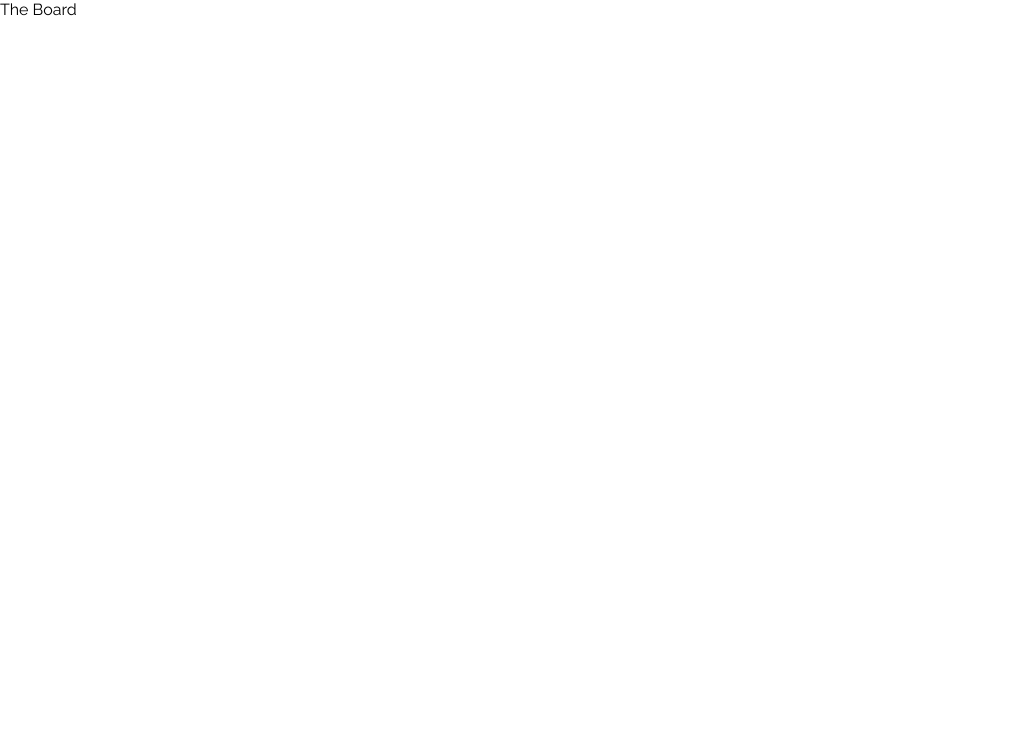
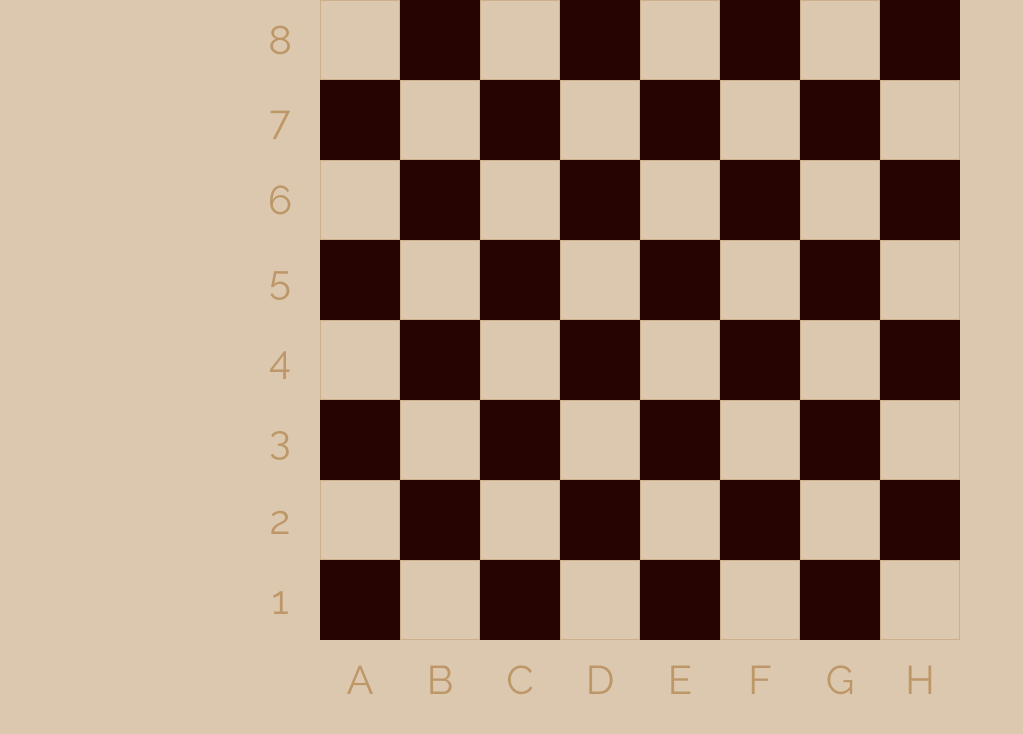
Before and after one commit to bespired/chess, a Vue app: page / in a window 1280 px wide. Shown: the top 734 px of the page, without its empty margins (0-1023 px from the left). Built offline with nearby package versions, Linux system fonts and the light colour scheme.

Commit message:
draw the board

```diff
--- a/src/components/ChessBoard.vue
+++ b/src/components/ChessBoard.vue
@@ -1,11 +1,34 @@
 <template>
-  <div class="chessboard">
-    The Board
-  </div>
+	<div class="chessboard" >
+		<div class="row" v-for="file in [8,7,6,5,4,3,2,1]" :key="file" >
+			<div class="file-tile">{{ file }}</div>
+			<div v-for="(rankletter, ranknumber) in ['A','B','C','D','E','F','G','H']"
+				:key="`${rankletter}${file}`"
+				:class="tile(ranknumber, file)">
+				<!-- draw the piece -->
+			</div>
+			<div class="none-tile"></div>
+		</div>
+		<div class="row">
+			<div class="none-tile"></div>
+			<div v-for="rank in ['A','B','C','D','E','F','G','H']" :key="rank" class="rank-tile">
+				{{ rank }}
+			</div>
+			<div class="none-tile"></div>
+		</div>
+	</div>
 </template>
 
 <script>
 export default {
-  name: 'ChessBoard',
+	name: 'ChessBoard',
+	methods: {
+		tile(rank, file) {
+			return ((file % 2) + (rank % 2)) % 2 === 0
+				? "light-tile"
+				: "dark-tile"
+			;
+		},
+	}
 }
 </script>
--- a/src/scss/app.scss
+++ b/src/scss/app.scss
@@ -1,2 +1,3 @@
 @import 'variables';
 @import 'main';
+@import 'board';
--- /dev/null
+++ b/src/scss/board.scss
@@ -0,0 +1,40 @@
+.chessboard{
+    margin: 0 auto;
+
+    @media screen and (orientation:portrait) {
+        [class*="-tile"]{
+            box-sizing: border-box;
+            width: 10vw;
+            height: 10vw;
+            line-height: 10vw;
+        }
+        .rank-tile, .file-tile{
+            font-size: 5vw;
+        }
+    }
+    @media screen and (orientation:landscape) {
+        [class*="-tile"]{
+            box-sizing: border-box;
+            width: 10vh;
+            height: 10vh;
+            line-height: 10vh;
+        }
+        .rank-tile, .file-tile{
+            font-size: 5vh;
+        }
+    }
+    .row{
+        display: flex;
+    }
+    .light-tile{
+        background-color: $light-tile;
+        border: 1px solid darken($light-tile, 10%)
+    }
+    .dark-tile{
+        background-color: $dark-tile;
+        border: 1px solid $dark-tile;
+    }
+    .rank-tile, .file-tile{
+        text-align: center;
+    }
+}
--- a/src/scss/main.scss
+++ b/src/scss/main.scss
@@ -5,6 +5,11 @@ body{
     padding: 0;
     border: 0;
     overscroll-behavior: none;
+
+    // background-color: lighten($Chess-1-hex, 20%);
+    background-color: $light-tile;
+    color: darken($Chess-1-hex, 20%);
+
 }
 
 a{
@@ -25,6 +30,7 @@ ul, menu, dir, h1, h2, h3, h4, p, hr {
     font-family: '#{$default-font}', sans-serif;
     -webkit-font-smoothing: antialiased;
     -moz-osx-font-smoothing: grayscale;
+    display: flex;
 
     img{
         width: 100%;
--- a/src/scss/variables.scss
+++ b/src/scss/variables.scss
@@ -1,13 +1,13 @@
 $default-font: 'Raleway';
 
 /* Color Theme Swatches in Hex */
-$Chess-1-hex: #D9A05B;
+$Chess-1-hex: #DCC8AF;
 $Chess-2-hex: #F2C791;
 $Chess-3-hex: #8C4D16;
 $Chess-4-hex: #732C02;
 $Chess-5-hex: #260401;
 
-$light-tile: #F2C791;
+$light-tile: #DCC8AF;
 $dark-tile: #260401;
 
 $default-color: #260401;
```
Also changed, not shown: .eslintrc.js.
